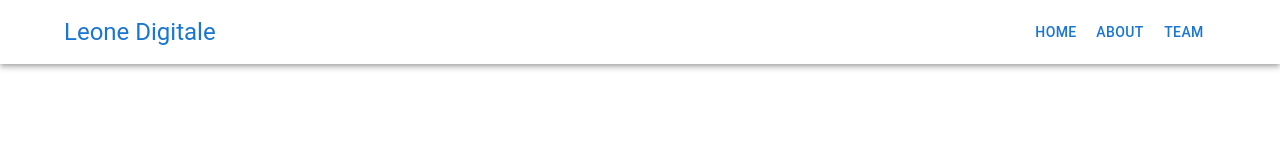
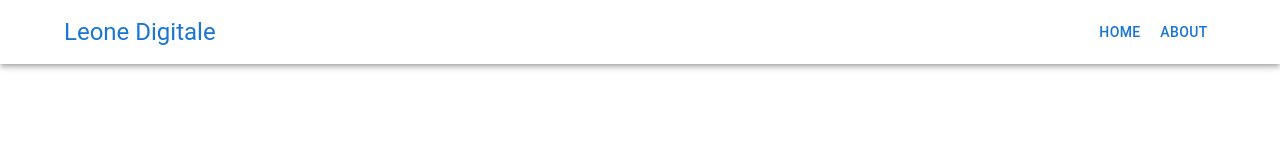
Before and after one commit to jpzambranoleon/static-website-mui, a React (Create React App) app: page / in a window 1280 px wide. Shown: the top 160 px of the page. Built offline with nearby package versions, Linux system fonts and the light colour scheme; the HTML template or start-up script is replaced by a standard one.

Commit message:
updated TempDrawer.jsx

```diff
--- a/src/components/Navbar.jsx
+++ b/src/components/Navbar.jsx
@@ -25,9 +25,6 @@ const Navbar = () => {
                         <Button color="primary">
                             About
                         </Button>
-                        <Button color="primary">
-                            Team
-                        </Button>
                     </Box>
                     <IconButton
                         color="primary"
--- a/src/components/TempDrawer.jsx
+++ b/src/components/TempDrawer.jsx
@@ -38,15 +38,6 @@ const TempDrawer = ({ openDrawer, setOpenDrawer }) => {
                                 </ListItemText>
                             </ListItemButton>
                         </ListItem>
-                        <ListItem disablePadding>
-                            <ListItemButton>
-                                <ListItemText>
-                                    <Typography>
-                                        Team
-                                    </Typography>
-                                </ListItemText>
-                            </ListItemButton>
-                        </ListItem>
                     </List>
                 </Box>
             </ClickAwayListener>
```
